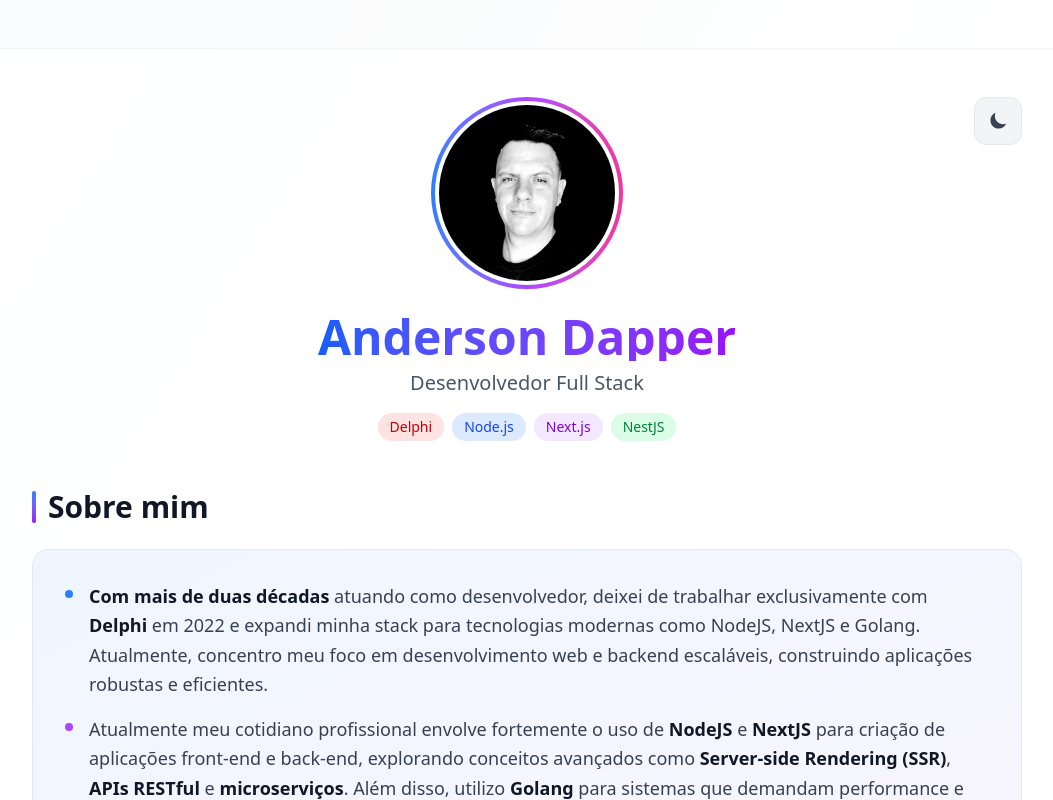
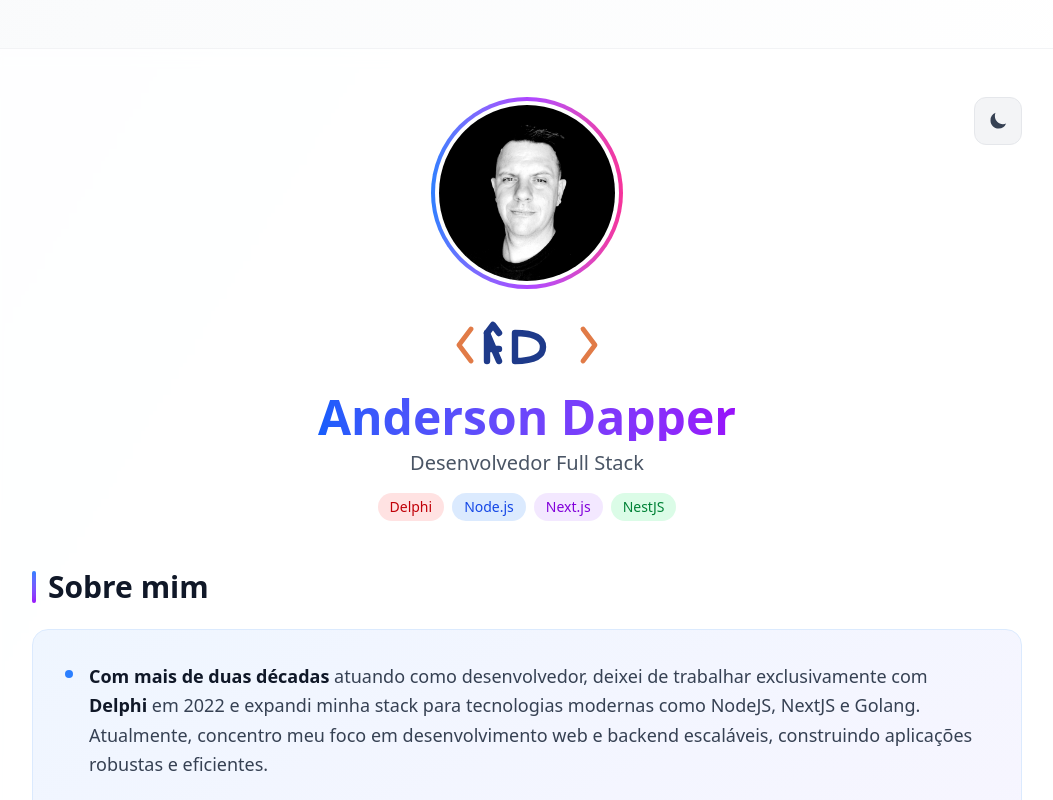
Before and after one commit to toppermitz/andersondapper, a Next.js app: page / in a window 1280 px wide. Shown: the top 800 px of the page, without its empty margins (113-1166 px from the left). Built offline with nearby package versions, Linux system fonts and the light colour scheme.

Commit message:
Add new AD logo with light/dark mode support
Co-authored-by: toppermitz <13020454+toppermitz@users.noreply.github.com>

```diff
--- a/src/components/Header.tsx
+++ b/src/components/Header.tsx
@@ -2,6 +2,7 @@
 // import Image from 'next/image'
 import ThemeToggle from './ThemeToggle'
 import CircularProfilePhoto from './CircularProfilePhoto'
+import Logo from './Logo'
 
 export default function Header() {
   return (
@@ -21,6 +22,11 @@ export default function Header() {
         />
 
         <div className="space-y-4">
+          {/* New Logo */}
+          <div className="flex justify-center mb-4">
+            <Logo size="lg" />
+          </div>
+
           <div>
             <h1 className="text-4xl sm:text-5xl font-bold bg-gradient-to-r from-blue-600 to-purple-600 bg-clip-text text-transparent mb-2">
               Anderson Dapper
--- /dev/null
+++ b/src/components/Logo.tsx
@@ -0,0 +1,71 @@
+'use client'
+import { useTheme } from 'next-themes'
+import { useEffect, useState } from 'react'
+import Image from 'next/image'
+
+interface LogoProps {
+  className?: string
+  size?: 'sm' | 'md' | 'lg'
+}
+
+export default function Logo({ className = '', size = 'md' }: LogoProps) {
+  const { theme, systemTheme } = useTheme()
+  const [mounted, setMounted] = useState(false)
+
+  // Avoid hydration issues
+  useEffect(() => {
+    setMounted(true)
+  }, [])
+
+  if (!mounted) {
+    // Return light version as default to avoid hydration mismatch
+    return (
+      <Image
+        src="/ad-logo.svg"
+        alt="Anderson Dapper Logo"
+        width={getSizeDimensions(size).width}
+        height={getSizeDimensions(size).height}
+        className={`${getSizeClasses(size)} ${className}`}
+      />
+    )
+  }
+
+  const currentTheme = theme === 'system' ? systemTheme : theme
+  const isDark = currentTheme === 'dark'
+
+  return (
+    <Image
+      src={isDark ? '/ad-logo-dark.svg' : '/ad-logo.svg'}
+      alt="Anderson Dapper Logo"
+      width={getSizeDimensions(size).width}
+      height={getSizeDimensions(size).height}
+      className={`${getSizeClasses(size)} ${className}`}
+    />
+  )
+}
+
+function getSizeClasses(size: 'sm' | 'md' | 'lg'): string {
+  switch (size) {
+    case 'sm':
+      return 'h-8 w-auto'
+    case 'md':
+      return 'h-12 w-auto'
+    case 'lg':
+      return 'h-16 w-auto'
+    default:
+      return 'h-12 w-auto'
+  }
+}
+
+function getSizeDimensions(size: 'sm' | 'md' | 'lg'): { width: number; height: number } {
+  switch (size) {
+    case 'sm':
+      return { width: 100, height: 32 }
+    case 'md':
+      return { width: 150, height: 48 }
+    case 'lg':
+      return { width: 200, height: 64 }
+    default:
+      return { width: 150, height: 48 }
+  }
+}
```
Also changed, not shown: public/ad-logo-dark.svg (added), public/ad-logo.svg (added).
